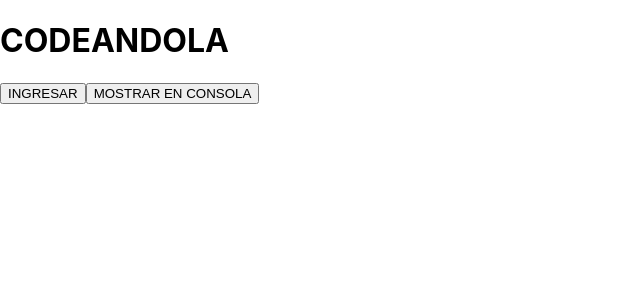
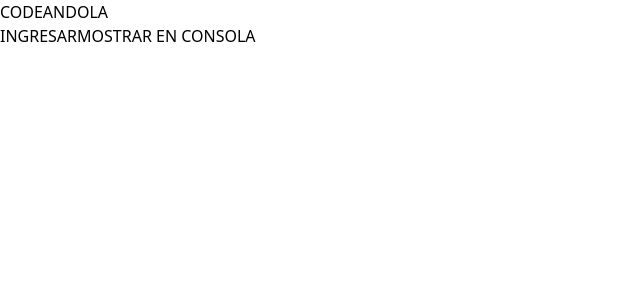
Before and after one commit to anaesposito/codeandola, a React (Create React App) app in the folder cliente/: page / in a window 1280 px wide. Shown: the top 300 px of the page, without its empty margins (0-640 px from the left). Built offline with nearby package versions, Linux system fonts and the light colour scheme.

Commit message:
integracion de tailwind

```diff
--- /dev/null
+++ b/cliente/craco.config.js
@@ -0,0 +1,10 @@
+module.exports = {
+    style: {
+      postcss: {
+        plugins: [
+          require('tailwindcss'),
+          require('autoprefixer'),
+        ],
+      },
+    },
+  }
--- a/cliente/src/index.css
+++ b/cliente/src/index.css
@@ -1,13 +1,3 @@
-body {
-  margin: 0;
-  font-family: -apple-system, BlinkMacSystemFont, 'Segoe UI', 'Roboto', 'Oxygen',
-    'Ubuntu', 'Cantarell', 'Fira Sans', 'Droid Sans', 'Helvetica Neue',
-    sans-serif;
-  -webkit-font-smoothing: antialiased;
-  -moz-osx-font-smoothing: grayscale;
-}
-
-code {
-  font-family: source-code-pro, Menlo, Monaco, Consolas, 'Courier New',
-    monospace;
-}
+@tailwind base;
+@tailwind components;
+@tailwind utilities;
--- /dev/null
+++ b/cliente/tailwind.config.js
@@ -0,0 +1,11 @@
+module.exports = {
+  purge: ['./src/**/*.{js,jsx,ts,tsx}', './public/index.html'],
+  darkMode: false, // or 'media' or 'class'
+  theme: {
+    extend: {},
+  },
+  variants: {
+    extend: {},
+  },
+  plugins: [],
+}
```
Also changed, not shown: cliente/package.json (+10 -3 lines), 1 other file (tests, documents, lock files or other folders).
